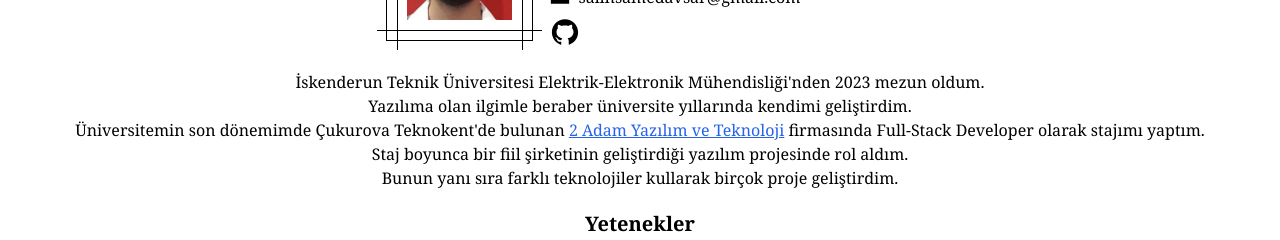
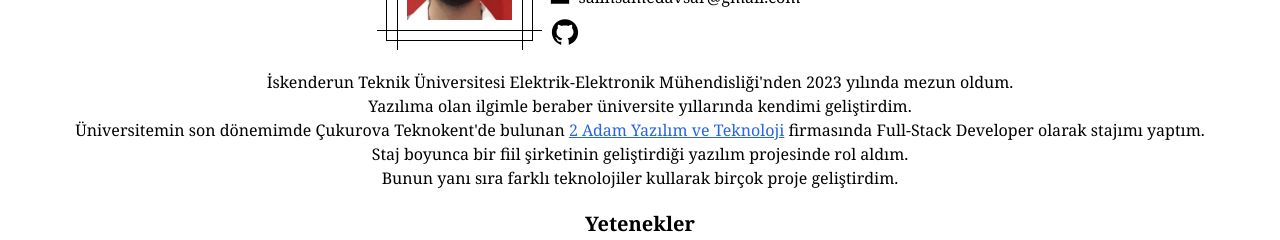
Before and after one commit to salihsamed/portfolio_website, a React (Create React App) app: page / in a window 1280 px wide. Shown: the part 154-394 px from the top of the page. Built offline with nearby package versions, Linux system fonts and the light colour scheme.

Commit message:
changes_v3

```diff
--- a/src/pages/Home.jsx
+++ b/src/pages/Home.jsx
@@ -114,7 +114,7 @@ const Home = () => {
                 </div>
             </div>
 
-            <p className='text-center mt-5'>İskenderun Teknik Üniversitesi Elektrik-Elektronik Mühendisliği'nden 2023 mezun oldum.<br/>Yazılıma olan ilgimle beraber üniversite yıllarında kendimi geliştirdim.<br/>Üniversitemin son dönemimde Çukurova Teknokent'de bulunan <a href="https://www.2adam.com.tr/" target='_blank' className='underline text-blue-600 hover:text-blue-800 visited:text-blue-800'>2 Adam Yazılım ve Teknoloji</a> firmasında Full-Stack Developer olarak stajımı yaptım.<br/>Staj boyunca bir fiil şirketinin geliştirdiği yazılım projesinde rol aldım.<br/>Bunun yanı sıra farklı teknolojiler kullarak birçok proje geliştirdim.</p>
+            <p className='text-center mt-5'>İskenderun Teknik Üniversitesi Elektrik-Elektronik Mühendisliği'nden 2023 yılında mezun oldum.<br/>Yazılıma olan ilgimle beraber üniversite yıllarında kendimi geliştirdim.<br/>Üniversitemin son dönemimde Çukurova Teknokent'de bulunan <a href="https://www.2adam.com.tr/" target='_blank' className='underline text-blue-600 hover:text-blue-800 visited:text-blue-800'>2 Adam Yazılım ve Teknoloji</a> firmasında Full-Stack Developer olarak stajımı yaptım.<br/>Staj boyunca bir fiil şirketinin geliştirdiği yazılım projesinde rol aldım.<br/>Bunun yanı sıra farklı teknolojiler kullarak birçok proje geliştirdim.</p>
             <h2 className='text-xl mt-5 font-semibold mb-2'>Yetenekler</h2>
             <div className='flex gap-3 mt-2'>
                 {abilities.map((a,index)=>(<Ability key={index} image={a.image} text={a.text}/>))}
```
